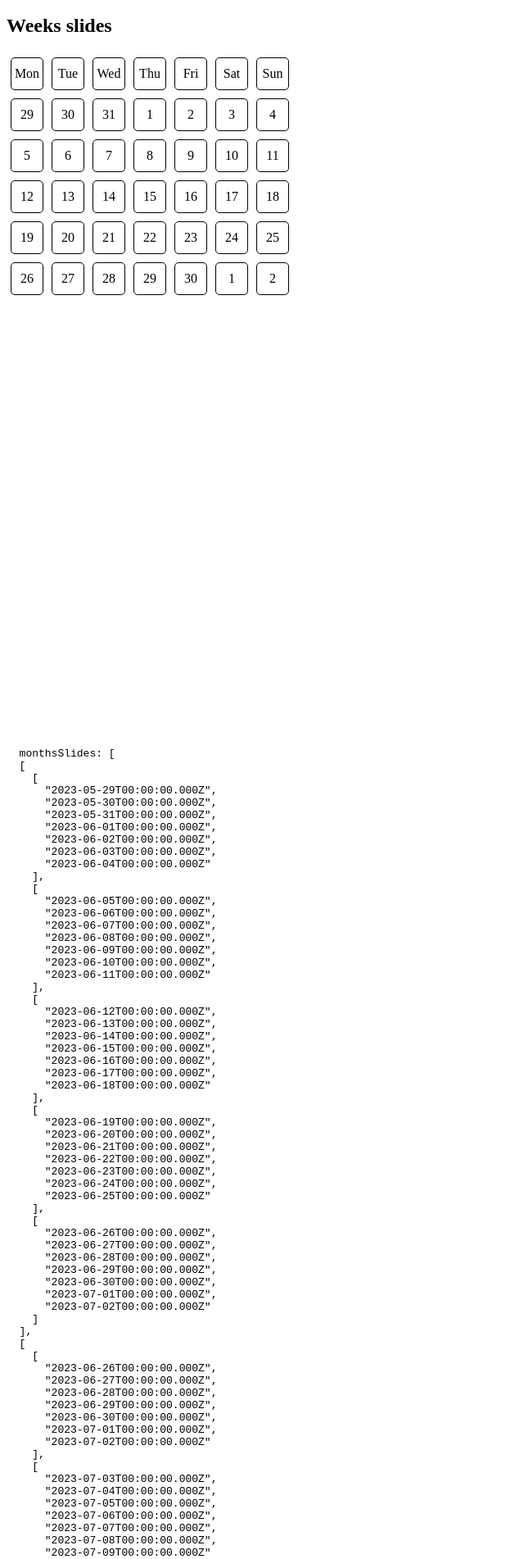
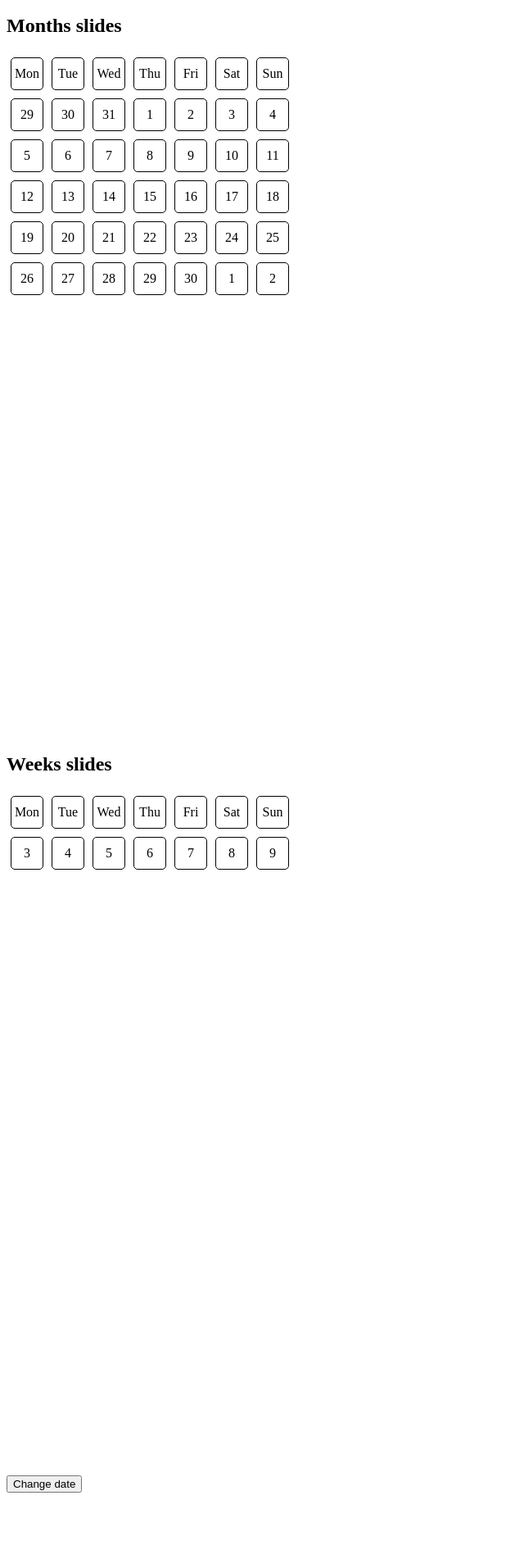
Before and after one commit to uragun91/calendar-ionic, an Angular app: page / in a window 1280 px wide. Shown: the part 86-1988 px from the top of the page at 82% size, without its empty margins (0-640 px from the left). After the commit the page ends 1915 px from the top, so only its background shows below. Built offline with nearby package versions, Linux system fonts and the light colour scheme.

Commit message:
4 files modified

```diff
--- a/src/modules/gale-calendar/components/gale-calendar/gale-calendar.component.html
+++ b/src/modules/gale-calendar/components/gale-calendar/gale-calendar.component.html
@@ -1,8 +1,18 @@
-<h2>Weeks slides</h2>
-<div class="week-day" *ngFor="let weekDay of weekDays">
-  {{ weekDay }}
+<div class="container">
+  <h2>Months slides</h2>
+  <div class="week-day" *ngFor="let weekDay of weekDays">
+    {{ weekDay }}
+  </div>
+  <gale-months-slider [selectedDate]="startDate" [calendarOptions]="calendarOptions" />
 </div>
-<gale-months-slider [selectedDate]="startDate" [calendarOptions]="calendarOptions" />
+
+<div class="container">
+  <h2>Weeks slides</h2>
+  <div class="week-day" *ngFor="let weekDay of weekDays">
+    {{ weekDay }}
+  </div>
+  <gale-weeks-slider [selectedDate]="startDate" [calendarOptions]="calendarOptions" />
+</div>
 
 
 <button (click)="changeDate()">Change date</button>
--- a/src/modules/gale-calendar/components/gale-calendar/gale-calendar.component.ts
+++ b/src/modules/gale-calendar/components/gale-calendar/gale-calendar.component.ts
@@ -3,7 +3,6 @@ import {
   Input,
   OnInit,
   ChangeDetectionStrategy,
-  ChangeDetectorRef,
 } from '@angular/core';
 import { addWeeks } from 'date-fns';
 import { SwiperOptions } from 'swiper/types/swiper-options';
@@ -19,7 +18,6 @@ import { generateWeekDays } from '../../utils';
 export class GaleCalendarComponent implements OnInit {
   @Input() startDate: Date = new Date();
   @Input() options?: Partial<GaleCalendarOptions> = {};
-  // @ViewChildren(DatesComponent) galeDatesComponents!: QueryList<DatesComponent>;
 
   calendarOptions: GaleCalendarOptions = {
     weekStart: 1,
--- a/src/modules/gale-calendar/components/months-slider/months-slider.component.html
+++ b/src/modules/gale-calendar/components/months-slider/months-slider.component.html
@@ -9,7 +9,3 @@
     </div>
   </swiper-slide>
 </swiper-container>
-
-<pre>
-  monthsSlides: {{ monthsSlides | json }}
-</pre>
--- a/src/modules/gale-calendar/components/weeks-slider/weeks-slider.component.html
+++ b/src/modules/gale-calendar/components/weeks-slider/weeks-slider.component.html
@@ -7,7 +7,3 @@
     <gale-days [days]="days" />
   </swiper-slide>
 </swiper-container>
-
-<pre>
-  weeksSlides: {{ weeksSlides | json }}
-</pre>
```
